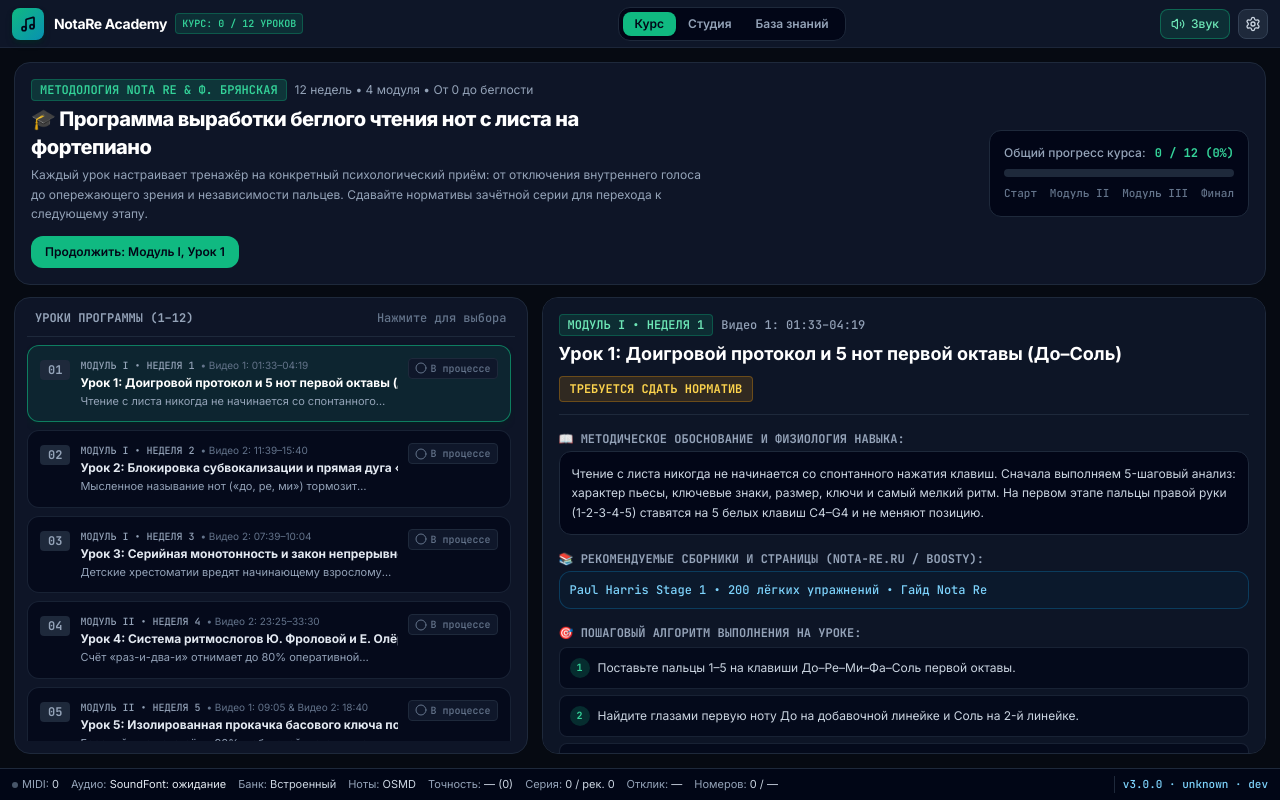
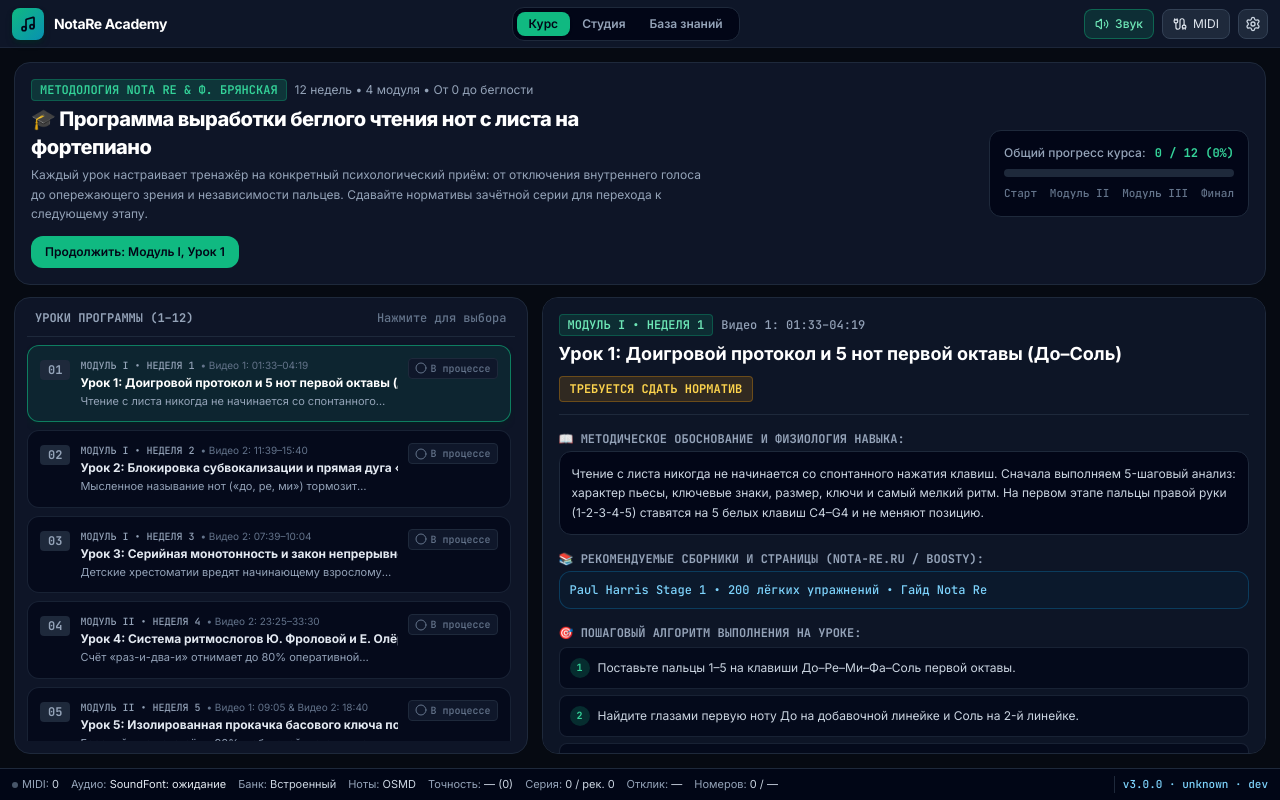
Before and after one commit to shafranek-js/Nota-Re, a React (Vite) app: page / in a window 1280 px wide. Built offline with nearby package versions, Linux system fonts and the light colour scheme.

Commit message:
feat(header): add compact hardware entry and remove duplicate progress badge

```diff
--- a/src/components/layout/Header.tsx
+++ b/src/components/layout/Header.tsx
@@ -1,15 +1,15 @@
 import React from 'react';
 import { useAppStore, WorkspaceTab } from '../../store/useAppStore';
-import { Settings, Volume2, VolumeX, Music } from 'lucide-react';
+import { Settings, Volume2, VolumeX, Music, Cable } from 'lucide-react';
 
 export const Header: React.FC = () => {
   const {
     currentWorkspace,
     switchWorkspace,
-    completedLessons,
     audioEnabled,
     toggleAudioMaster,
-    toggleSettingsDrawer
+    toggleSettingsDrawer,
+    openMidiDiagnostics
   } = useAppStore();
 
   const tabs: { id: WorkspaceTab; label: string }[] = [
@@ -20,19 +20,12 @@ export const Header: React.FC = () => {
 
   return (
     <header className="shrink-0 w-full min-h-12 bg-slate-900/95 border-b border-slate-800/90 px-3 py-1.5 flex flex-wrap xl:flex-nowrap items-center justify-between gap-2 z-30">
-      {/* Логотип и общий прогресс курса */}
+      {/* Compact brand; the Course workspace owns completion progress. */}
       <div className="flex items-center gap-2.5 shrink-0">
         <div className="w-8 h-8 rounded-lg bg-gradient-to-br from-emerald-500 to-cyan-600 flex items-center justify-center shadow-md shadow-emerald-950/60">
           <Music className="w-4 h-4 text-slate-950 stroke-[2.5]" />
         </div>
-        <div>
-          <div className="flex items-center gap-2">
-            <span className="font-bold text-sm tracking-tight text-white">NotaRe Academy</span>
-            <span className="hidden md:inline text-[10px] font-mono uppercase px-1.5 py-0.5 rounded bg-emerald-500/15 text-emerald-400 border border-emerald-500/30 font-semibold">
-              Курс: {completedLessons.length} / 12 уроков
-            </span>
-          </div>
-        </div>
+        <span className="font-bold text-sm tracking-tight text-white">NotaRe Academy</span>
       </div>
 
       {/* Центральный переключатель рабочих пространств */}
@@ -56,7 +49,7 @@ export const Header: React.FC = () => {
         })}
       </nav>
 
-      {/* Правый блок: управление звуком и настройками */}
+      {/* Audio, hardware diagnostics and settings; status metrics stay in the footer. */}
       <div className="flex items-center gap-2 shrink-0">
         {/* Звук кнопка */}
         <button
@@ -70,6 +63,19 @@ export const Header: React.FC = () => {
         >
           {audioEnabled ? <Volume2 className="w-3.5 h-3.5" /> : <VolumeX className="w-3.5 h-3.5" />}
           <span className="hidden sm:inline">{audioEnabled ? 'Звук' : 'Без звука'}</span>
+        </button>
+
+        <button
+          type="button"
+          onClick={openMidiDiagnostics}
+          data-testid="header-midi-diagnostics"
+          className="inline-flex items-center gap-1.5 px-2.5 py-1.5 rounded-lg bg-slate-800 hover:bg-slate-700 text-slate-200 hover:text-white border border-slate-700 text-xs focus-visible:outline focus-visible:outline-2 focus-visible:outline-sky-400"
+          title="Открыть MIDI / Audio диагностику"
+          aria-label="Открыть MIDI / Audio диагностику"
+          aria-haspopup="dialog"
+        >
+          <Cable className="w-3.5 h-3.5" aria-hidden="true" />
+          <span>MIDI</span>
         </button>
 
         {/* Настройки кнопка */}
```
